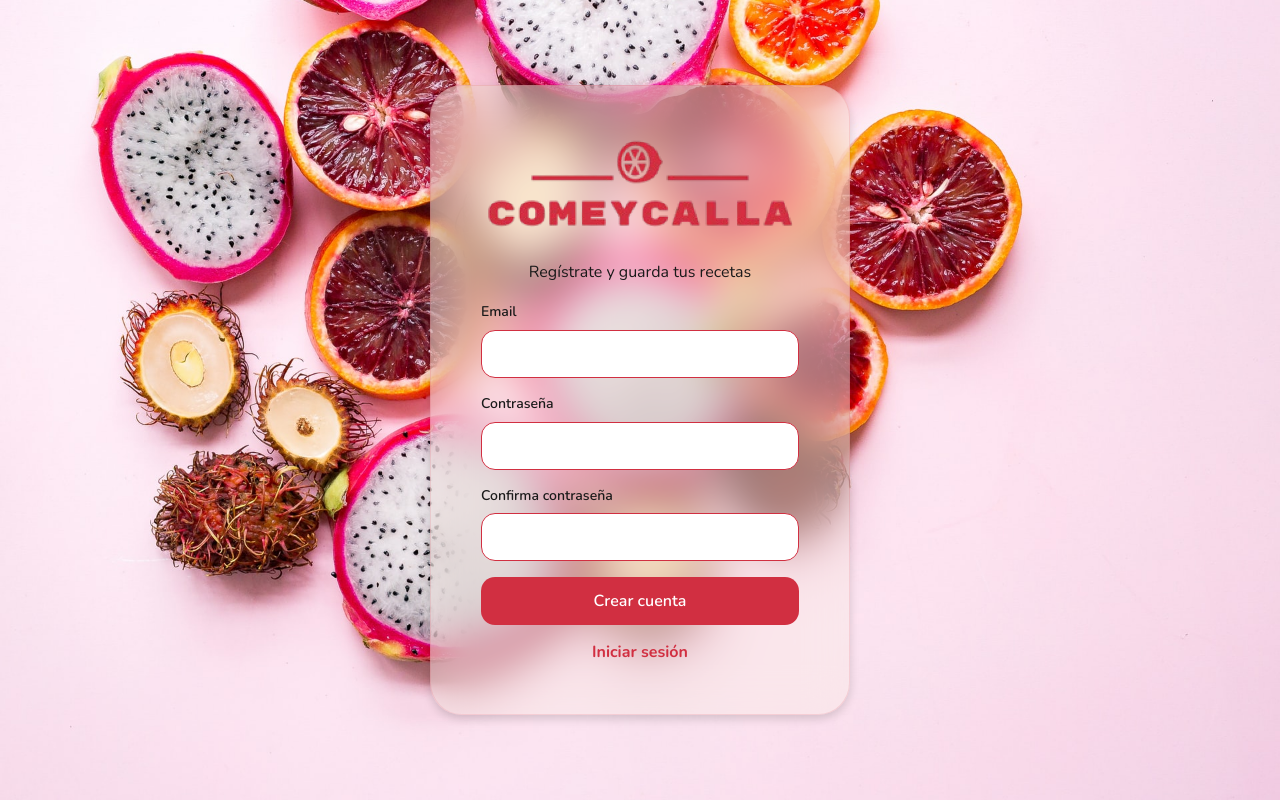
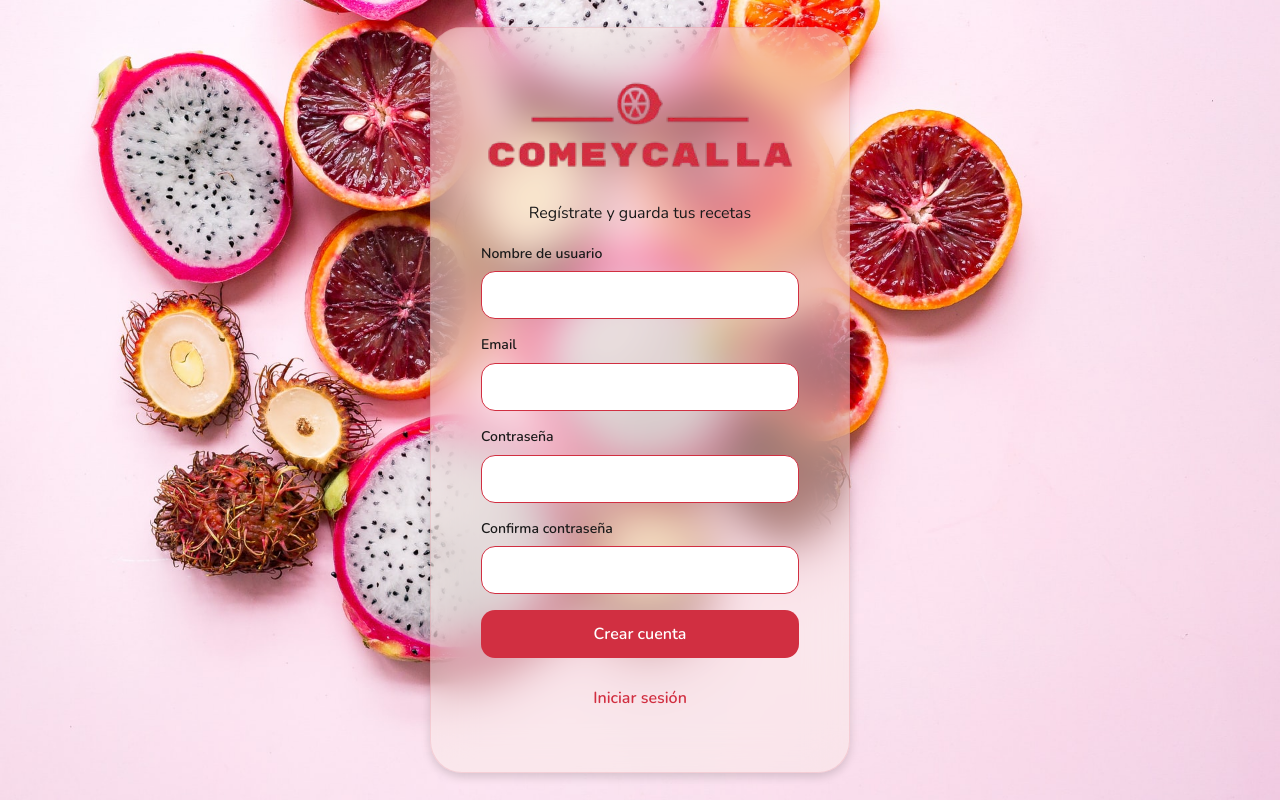
Before and after one commit to lorakrasimi/comeycalla-frontend, an Angular app: page /register in a window 1280 px wide. Built offline with nearby package versions, Linux system fonts and the light colour scheme.

Commit message:
credentials errors

```diff
--- a/src/app/features/auth/pages/login-page/login-page.html
+++ b/src/app/features/auth/pages/login-page/login-page.html
@@ -52,12 +52,10 @@
       ¿Olvidaste tu contraseña?
     </a>
 
-    <button class="auth-button" type="submit" [disabled]="isSubmitting">
+   <button class="auth-button" type="submit" [disabled]="isSubmitting">
       {{ isSubmitting ? 'Entrando...' : 'Iniciar sesión' }}
     </button>
 
-    <a class="signing-link" routerLink="/register">
-      Crear cuenta
-    </a>
+    <ui-button [variant]="'ghost'" routerLink="/register">Crear cuenta</ui-button>
   </form>
 </app-auth-form>
--- a/src/app/features/auth/pages/login-page/login-page.scss
+++ b/src/app/features/auth/pages/login-page/login-page.scss
@@ -35,13 +35,6 @@
   text-align: right;
 }
 
-.signing-link {
-  font-size: var(--font-size-md);
-  font-weight: var(--font-weight-bold);
-  color: var(--color-primary);
-  text-align: center;
-}
-
 .auth-button {
   height: 48px;
   border-radius: var(--radius-lg);
--- a/src/app/features/auth/pages/login-page/login-page.ts
+++ b/src/app/features/auth/pages/login-page/login-page.ts
@@ -1,31 +1,36 @@
-import {Component, inject} from '@angular/core';
+import {ChangeDetectorRef, Component, inject} from '@angular/core';
 import {
   FormBuilder,
   ReactiveFormsModule,
   Validators,
 } from '@angular/forms';
-import {AuthService} from '../../../../core/services/auth.service';
-import {Router, RouterLink} from '@angular/router';
+import {RouterLink} from '@angular/router';
 import {AuthForm} from '../../components/auth-form/auth-form';
-import {AuthFacade} from '../../services/auth-facade';
+import AuthFacade from '../../services/auth-facade';
+import {UiButton} from '../../../../shared/ui/ui-button/ui-button';
 
 @Component({
   selector: 'app-login-page',
   imports: [
     ReactiveFormsModule,
     RouterLink,
-    AuthForm
+    AuthForm,
+    UiButton
   ],
   templateUrl: './login-page.html',
   styleUrl: './login-page.scss',
 })
 export class LoginPage {
   private readonly fb = inject(FormBuilder);
+  private readonly cdr = inject(ChangeDetectorRef);
+
+  constructor(private authFacade: AuthFacade) {
+  }
+
 
   isSubmitting = false;
   serverError = '';
 
-  // Reactive form group for email and password creation
   readonly loginForm = this.fb.nonNullable.group({
     email: ['', [Validators.required, Validators.email]],
     password: ['', [Validators.required, Validators.minLength(6)]],
@@ -39,9 +44,6 @@
     return this.loginForm.controls.password;
   }
 
-  constructor(private authFacade: AuthFacade) {
-  }
-
   async submit(): Promise<void> {
     if (this.loginForm.invalid) {
       this.loginForm.markAllAsTouched();
@@ -50,16 +52,22 @@
 
     this.isSubmitting = true;
     this.serverError = '';
+    // Used because Angular was not automatically updating the view after async login,
+    // so I manually trigger change detection to reflect updated state (error/loading)
+    this.cdr.markForCheck();
 
-    const { email, password } = this.loginForm.getRawValue();
+    try {
+      const {email, password} = this.loginForm.getRawValue();
 
-    // Temporary login until backend is connected
-    if (email === 'test@test.com' && password === '123456') {
-      await this.authFacade.login(email, password);
-      return;
+      const errorMessage = await this.authFacade.login(email, password);
+
+      if (errorMessage) {
+        this.serverError = errorMessage;
+      }
+    } finally {
+      this.isSubmitting = false;
+      this.cdr.markForCheck();
     }
+  }
 
-    this.serverError = 'Credenciales incorrectas.';
-    this.isSubmitting = false;
-  }
 }
--- a/src/app/features/auth/pages/recover-password-page/recover-password-page.html
+++ b/src/app/features/auth/pages/recover-password-page/recover-password-page.html
@@ -26,8 +26,6 @@
     <button class="auth-button" type="submit" [disabled]="isSubmitting">
       {{ isSubmitting ? 'Enviando...' : 'Enviar enlace' }}
     </button>
-    <a class="signing-link" routerLink="/login">
-      Iniciar sesión
-    </a>
+    <ui-button [variant]="'ghost'" routerLink="/login">Iniciar sesión</ui-button>
   </form>
 </app-auth-form>
--- a/src/app/features/auth/pages/recover-password-page/recover-password-page.scss
+++ b/src/app/features/auth/pages/recover-password-page/recover-password-page.scss
@@ -44,15 +44,8 @@
 .auth-button {
   height: 48px;
   border-radius: var(--radius-lg);
-  background: var(--color-secondary);
+  background: var(--color-primary);
   color: white;
   font-weight: var(--font-weight-semibold);
   transition: background-color var(--transition-fast);
 }
-
-.signing-link {
-  font-size: var(--font-size-md);
-  font-weight: var(--font-weight-bold);
-  color: var(--color-primary);
-  text-align: center;
-}
--- a/src/app/features/auth/pages/recover-password-page/recover-password-page.ts
+++ b/src/app/features/auth/pages/recover-password-page/recover-password-page.ts
@@ -6,11 +6,12 @@
 } from '@angular/forms';
 import {RouterLink} from '@angular/router';
 import {AuthForm} from '../../components/auth-form/auth-form';
-import {AuthFacade} from '../../services/auth-facade';
+import AuthFacade from '../../services/auth-facade';
+import {UiButton} from '../../../../shared/ui/ui-button/ui-button';
 
 @Component({
   selector: 'app-recover-password-page',
-  imports: [ReactiveFormsModule, RouterLink, AuthForm],
+  imports: [ReactiveFormsModule, RouterLink, AuthForm, UiButton],
   templateUrl: './recover-password-page.html',
   styleUrl: './recover-password-page.scss',
 })
--- a/src/app/features/auth/pages/register-page/register-page.html
+++ b/src/app/features/auth/pages/register-page/register-page.html
@@ -2,6 +2,26 @@
   subtitle="Regístrate y guarda tus recetas"
 >
   <form [formGroup]="registerForm" (ngSubmit)="submit()" novalidate>
+    <div class="form-field">
+      <label for="loginName">Nombre de usuario</label>
+      <input id="loginName" type="text" formControlName="loginName" />
+
+      @if (loginName.touched && loginName.invalid) {
+        <small class="error-message">
+          @if (loginName.errors?.['required']) {
+            El nombre de usuario es obligatorio.
+          }
+          @if (loginName.errors?.['minlength']) {
+            Debe tener al menos 3 caracteres.
+          }
+          @if (loginName.errors?.['pattern']) {
+            Solo letras, números y guiones bajos.
+          }
+        </small>
+      }
+    </div>
+
+
     <div class="form-field">
       <label for="email">Email</label>
       <input id="email" type="email" formControlName="email" />
@@ -66,8 +86,6 @@
       {{ isSubmitting ? 'Creando cuenta...' : 'Crear cuenta' }}
     </button>
 
-    <a class="signing-link" routerLink="/login">
-      Iniciar sesión
-    </a>
+    <ui-button [variant]="'ghost'" routerLink="/login">Iniciar sesión</ui-button>
   </form>
 </app-auth-form>
--- a/src/app/features/auth/pages/register-page/register-page.scss
+++ b/src/app/features/auth/pages/register-page/register-page.scss
@@ -28,20 +28,6 @@
   color: var(--color-error);
 }
 
-
-.recover-link {
-  font-size: var(--font-size-sm);
-  color: var(--color-text-muted);
-  text-align: right;
-}
-
-.signing-link {
-  font-size: var(--font-size-md);
-  font-weight: var(--font-weight-bold);
-  color: var(--color-primary);
-  text-align: center;
-}
-
 .auth-button {
   height: 48px;
   border-radius: var(--radius-lg);
--- a/src/app/features/auth/pages/register-page/register-page.ts
+++ b/src/app/features/auth/pages/register-page/register-page.ts
@@ -2,7 +2,8 @@
 import {AbstractControl, FormBuilder, ReactiveFormsModule, ValidationErrors, Validators} from '@angular/forms';
 import {Router, RouterLink} from '@angular/router';
 import {AuthForm} from '../../components/auth-form/auth-form';
-import {AuthFacade} from '../../services/auth-facade';
+import AuthFacade from '../../services/auth-facade';
+import {UiButton} from '../../../../shared/ui/ui-button/ui-button';
 
 
 function passwordsMatchValidator(
@@ -23,7 +24,8 @@
   imports: [
     ReactiveFormsModule,
     AuthForm,
-    RouterLink
+    RouterLink,
+    UiButton
   ],
   templateUrl: './register-page.html',
   styleUrl: './register-page.scss',
@@ -37,6 +39,7 @@
 
   readonly registerForm = this.fb.nonNullable.group(
     {
+      loginName: this.fb.nonNullable.control('', [Validators.required, Validators.minLength(3), Validators.pattern(/^[a-zA-Z0-9_]+$/)]),
       email: ['', [Validators.required, Validators.email]],
       password: ['', [Validators.required, Validators.minLength(6)]],
       confirmPassword: ['', [Validators.required]],
@@ -56,6 +59,10 @@
     return this.registerForm.controls.confirmPassword;
   }
 
+  get loginName() {
+    return this.registerForm.controls['loginName'];
+  }
+
   constructor(private authFacade: AuthFacade) {
   }
 
@@ -68,9 +75,9 @@
     this.isSubmitting = true;
     this.serverError = '';
 
-    const { email, password } = this.registerForm.getRawValue();
+    const {loginName, email, password} = this.registerForm.getRawValue();
 
-    const success = await this.authFacade.register(email, password);
+    const success = await this.authFacade.register(loginName, email, password);
 
     if (!success) {
       this.serverError = 'No se pudo crear la cuenta.';
--- a/src/app/features/auth/services/auth-facade.ts
+++ b/src/app/features/auth/services/auth-facade.ts
@@ -1,39 +1,50 @@
-import {Injectable} from '@angular/core';
-import {AuthService} from '../../../core/services/auth.service';
-import {Router} from '@angular/router';
+import { Injectable } from '@angular/core';
+import { AuthService } from '../../../core/services/auth.service';
+import { Router } from '@angular/router';
+import { firstValueFrom } from 'rxjs';
+import {HttpErrorResponse} from '@angular/common/http';
 
 @Injectable({
   providedIn: 'root',
 })
-export class AuthFacade {
+class AuthFacade {
   constructor(
     private authService: AuthService,
     private router: Router
-  ) {
+  ) {}
+
+  async login(email: string, password: string): Promise<string | null> {
+    try {
+      await firstValueFrom(
+        this.authService.login({ email, password })
+      );
+
+      await this.router.navigate(['/dashboard']);
+      return null;
+
+    } catch (error: any) {
+      if (error?.status === 403) {
+        return 'Credenciales incorrectas.';
+      }
+      return error?.userMessage ?? 'Ha ocurrido un error inesperado.';
+    }
   }
 
-  //TODO: arreglar cuando esté el backend
-  async login(email: string, password: string): Promise<boolean> {
-    // Simulación hasta tener backend
-    if (email === 'test@test.com' && password === '123456') {
-      this.authService.setToken('fake-token');
+  async register(username: string, email: string, password: string): Promise<boolean> {
+    try {
+      await firstValueFrom(
+        this.authService.register({
+          username,
+          email,
+          password,
+        })
+      );
+
       await this.router.navigate(['/dashboard']);
       return true;
-    }
-
-    return false;
-  }
-
-  //TODO: arreglar cuando esté el backend
-  async register(email: string, password: string): Promise<boolean> {
-    if (!email || !password) {
+    } catch {
       return false;
     }
-
-    await new Promise((resolve) => setTimeout(resolve, 500));
-    await this.router.navigate(['/login']);
-
-    return true;
   }
 
   async logout(): Promise<void> {
@@ -52,4 +63,10 @@
   isAuthenticated(): boolean {
     return this.authService.isAuthenticated();
   }
+
+  getCurrentUser() {
+    return this.authService.user$;
+  }
 }
+
+export default AuthFacade;
```
Also changed, not shown: src/app/features/auth/auth.routes.ts (+19 -0 lines).
